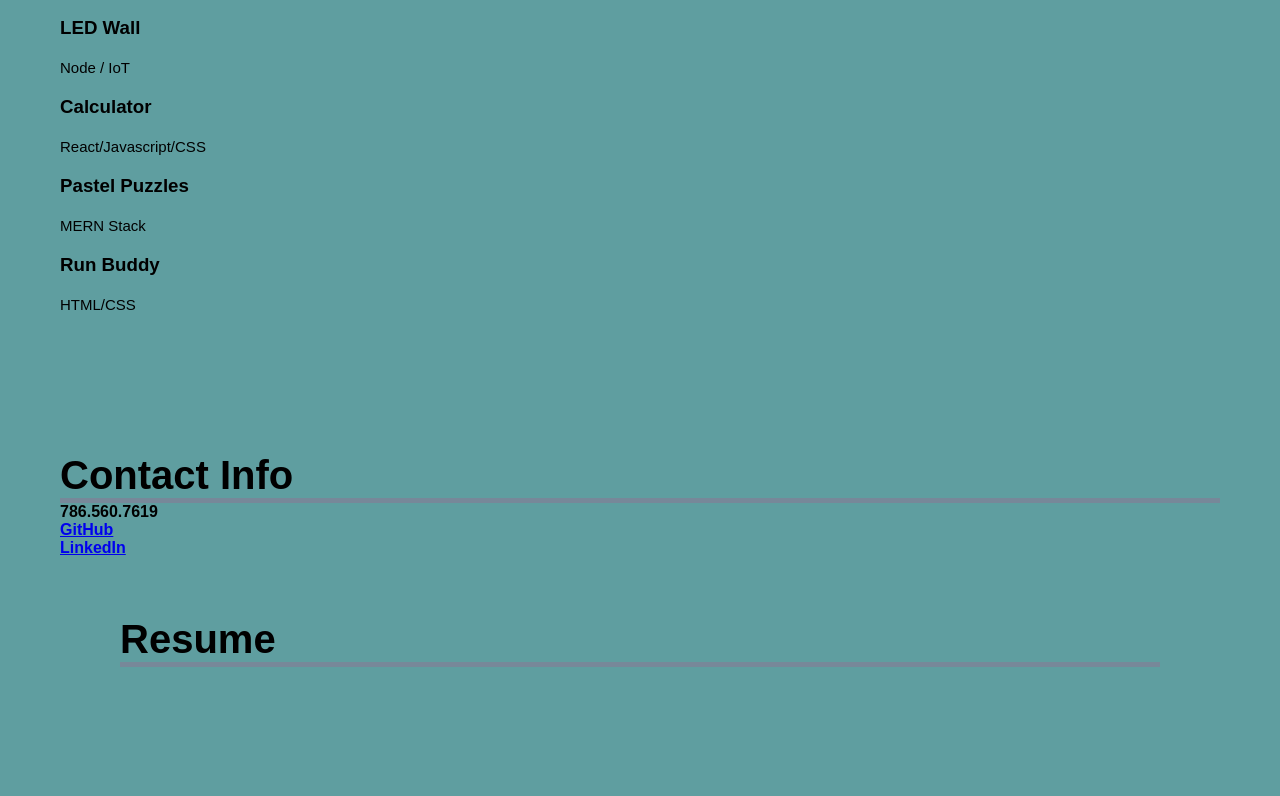
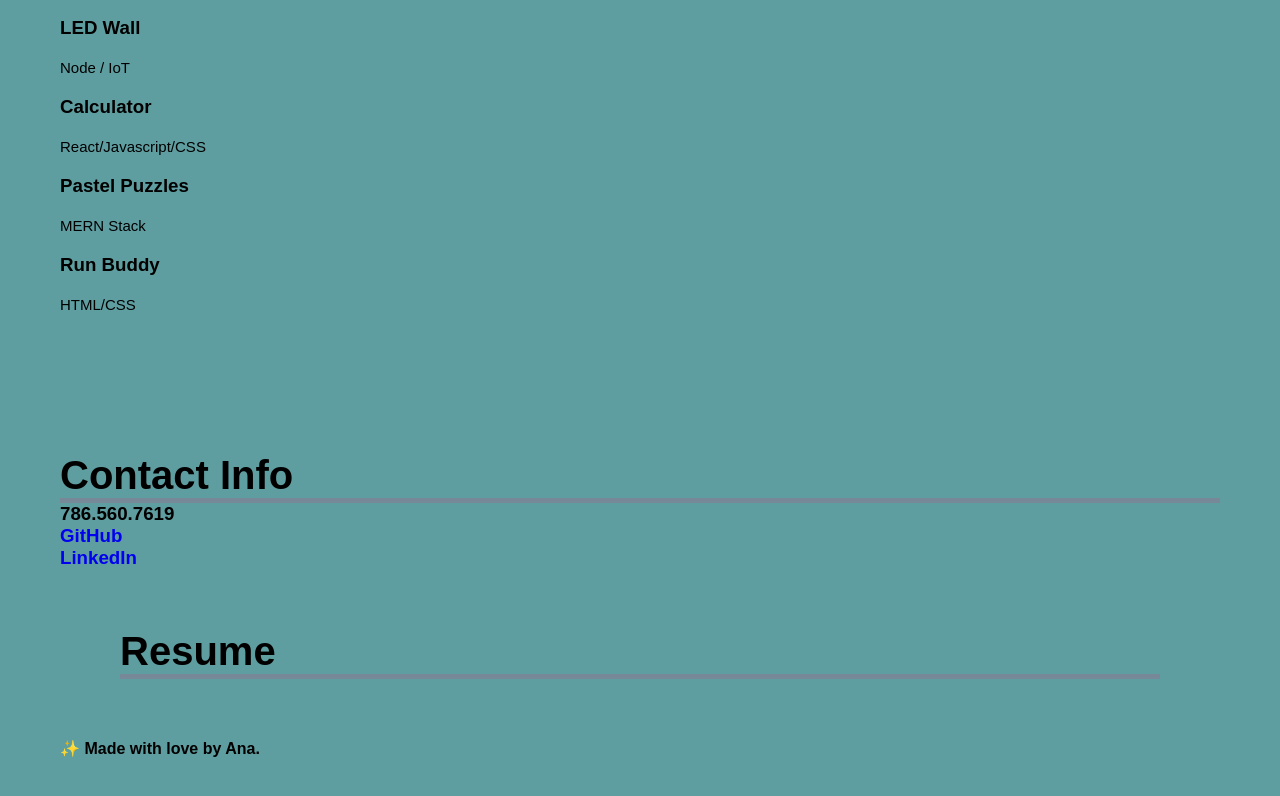
Before and after one commit to ams9220/professional-portfolio, a plain HTML site: page index.html in a window 1280 px wide. Shown: the part 815-1611 px from the top of the page. Drawn offline with Linux system fonts and the light colour scheme.

Commit message:
footer added

```diff
--- a/index.html
+++ b/index.html
@@ -108,15 +108,15 @@
                     Contact Info
                 </h2>
             </div>
-            <h4>
+                <h3>
                     786.560.7619
-            </h4>
-            <h4>
-                <a href="https://github.com/ams9220" target="_blank" rel="noopener noreferrer">GitHub</a>
-            </h4>
-            <h4>
-                <a href="https://www.linkedin.com/in/anaa-sanchez/" target="_blank" rel="noopener noreferrer">LinkedIn</a>
-            </h4>
+                </h3>
+                <h3>
+                    <a href="https://github.com/ams9220" target="_blank" rel="noopener noreferrer" style="text-decoration: none;">GitHub</a>
+                </h3>
+                <h3>
+                    <a href="https://www.linkedin.com/in/anaa-sanchez/" target="_blank" rel="noopener noreferrer" style="text-decoration: none;">LinkedIn</a>
+                </h3>
 
         <!-- "resume" section -->
         <section id="resume" class="section">
@@ -125,3 +125,13 @@
                     Resume
                 </h2>
             </div>
+        </section>
+
+
+            <!-- footer -->
+            <footer>
+                <h4>✨ Made with love by Ana.</h2>
+            </footer>
+
+        </body>
+    </html>
```
Lines whose indentation alone changed are shown as unchanged.
